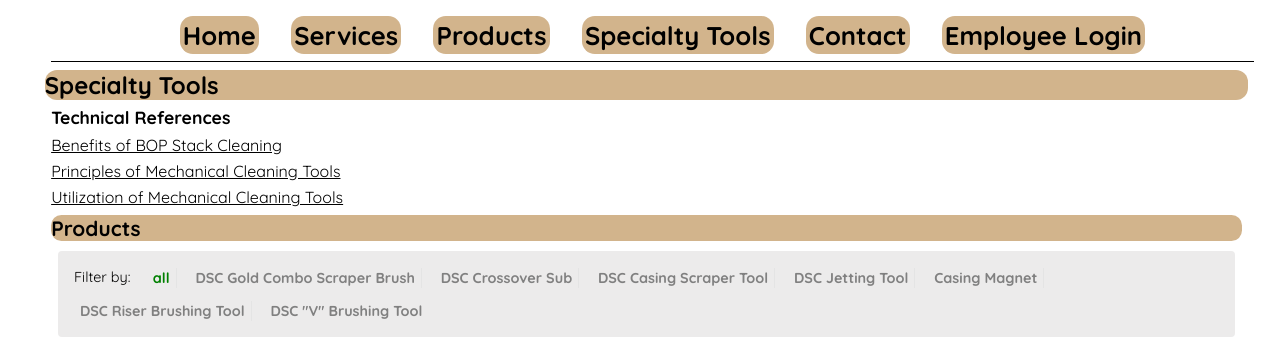
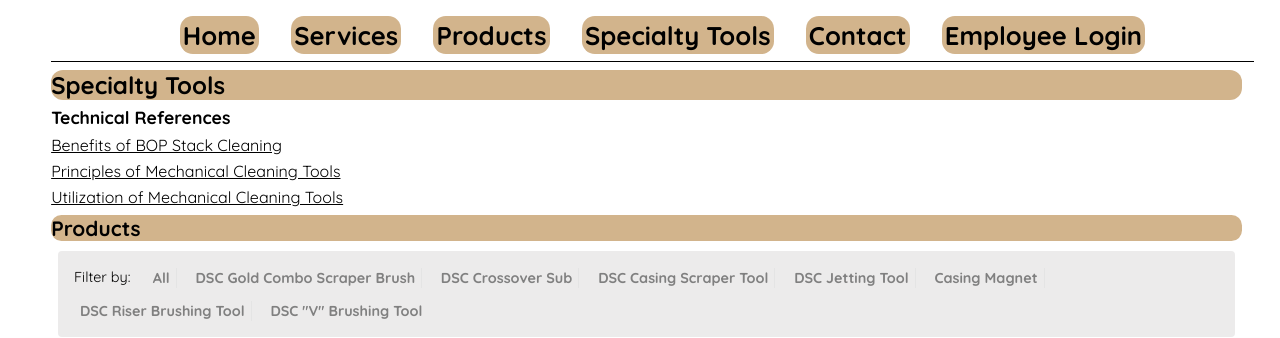
Before and after one commit to Adam0Ray/deep-south-chemical, a React (Create React App) app: page /SpecialtyTools in a window 1280 px wide. Shown: the part 232-570 px from the top of the page. Built offline with nearby package versions, Linux system fonts and the light colour scheme; no server answers; the database is empty.

Commit message:
readme update

```diff
--- a/src/Components/SpecialtyTools.js
+++ b/src/Components/SpecialtyTools.js
@@ -14,7 +14,7 @@
 
       const tools = documents ? documents.filter(document => {
         switch(currentFilter) {
-          case 'all':
+          case 'All':
             return true
           case 'DSC Gold Combo Scraper Brush':
           case 'DSC Crossover Sub':
--- a/src/Components/SpecialtyToolsFilter.js
+++ b/src/Components/SpecialtyToolsFilter.js
@@ -1,4 +1,4 @@
-const filterList = ['all', 'DSC Gold Combo Scraper Brush', 'DSC Crossover Sub', 'DSC Casing Scraper Tool', 'DSC Jetting Tool', 'Casing Magnet','DSC Riser Brushing Tool','DSC "V" Brushing Tool']
+const filterList = ['All', 'DSC Gold Combo Scraper Brush', 'DSC Crossover Sub', 'DSC Casing Scraper Tool', 'DSC Jetting Tool', 'Casing Magnet','DSC Riser Brushing Tool','DSC "V" Brushing Tool']
 
 export default function SpecialtyToolsFilter({ currentFilter, changeFilter }) {
 
--- a/src/index.css
+++ b/src/index.css
@@ -15,7 +15,6 @@
     font-weight: bold;
     color: var(--text-color);
     cursor: pointer;
-    border-right: .1vw solid grey;
     font-size: .9em;
 }
 .chemical-services-container {
@@ -33,10 +32,6 @@
   margin-left: 10px;
   margin-top: 0px;
   padding: 0px;
-}
-.chemical-services-container li {
-  /* list-style-type: none;
-  margin-left: 20px; */
 }
 .pit-cleaning-contents{
   align-content: center;
@@ -474,12 +469,6 @@
   border-radius: .5em;
 }
 .navbar button {
-  /* margin-left: 0px;
-  text-decoration:none;
-  padding: 10px;
-  background-color: tan;
-  font-weight: bold;
-  border-radius: 8px; */
   margin-left: 16px;
   text-decoration:none;
   padding: .25vw;
@@ -572,7 +561,6 @@
     background-color: tan;
     border-radius: .5em;
     font-size: 1.5em;
-    margin: 0vw;
     padding: 0vw;
     margin-top: 1vh;
 }
```
Also changed, not shown: 1 other file (tests, documents, lock files or other folders).
